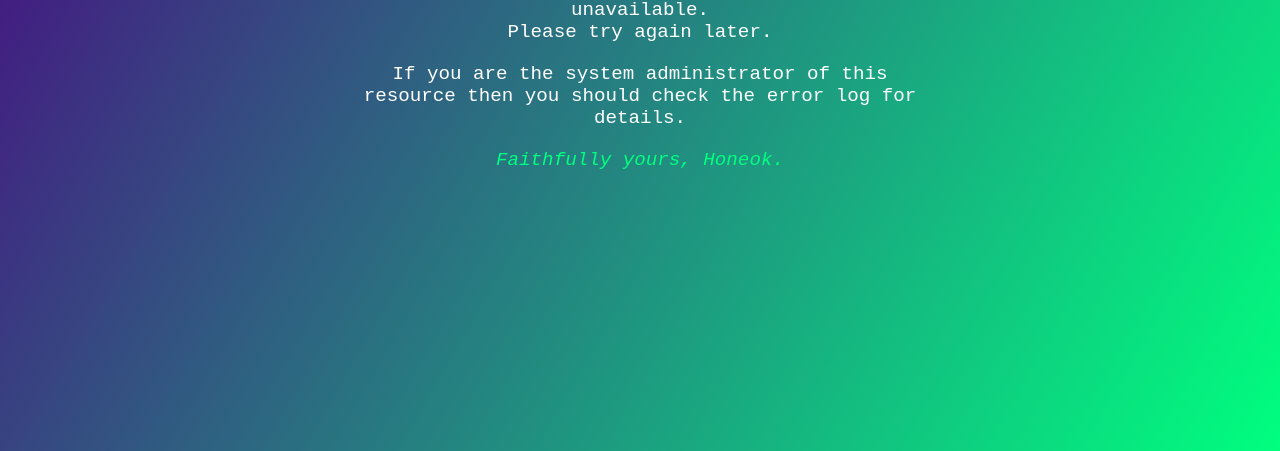
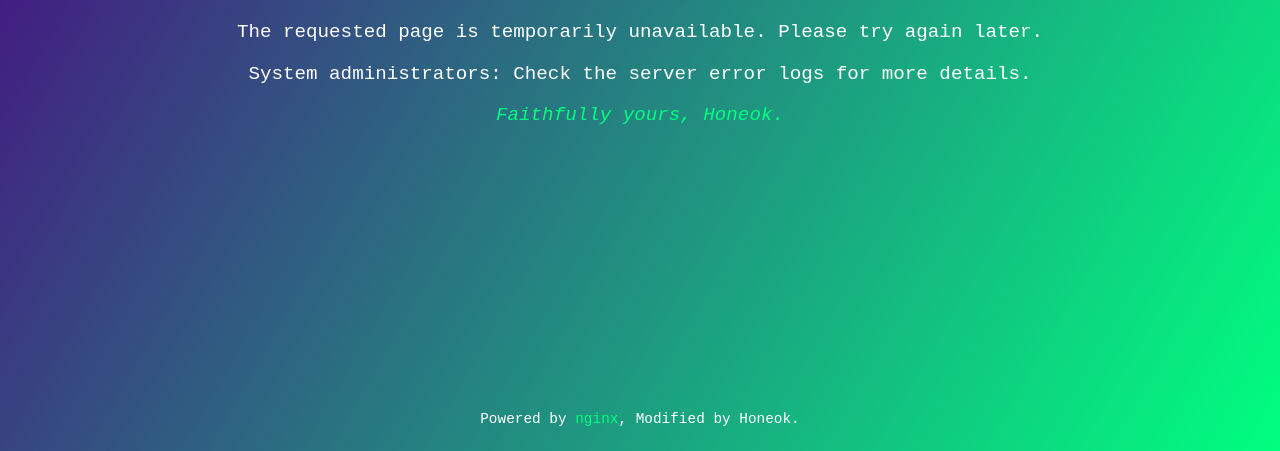
Before and after one commit to honeok/tools, a plain HTML site: page ldnmp/nginx/html/50x.html in a window 1280 px wide. Shown: the part 349-800 px from the top of the page. Drawn offline with Linux system fonts and the light colour scheme.

Commit message:
chore: remove potential problems in copyright notice
Signed-off-by: honeok <honeok@disroot.org>

```diff
--- a/ldnmp/nginx/html/50x.html
+++ b/ldnmp/nginx/html/50x.html
@@ -1,25 +1,14 @@
 <!--
-    Description: Custom 50x error page for Honeok Server, styled to match the Honeok branding.
-
-    Copyright (c) 2025 honeok <honeok@duck.com>
-
-    Licensed under the Apache License, Version 2.0 (the "License");
-    you may not use this file except in compliance with the License.
-    You may obtain a copy of the License at
-
-        http://www.apache.org/licenses/LICENSE-2.0
-
-    Unless required by applicable law or agreed to in writing, software
-    distributed under the License is distributed on an "AS IS" BASIS,
-    WITHOUT WARRANTIES OR CONDITIONS OF ANY KIND, either express or implied.
-    See the License for the specific language governing permissions and
-    limitations under the License.
+    Description: This 50x.html is a custom error page for honeok server, styled with neon glow effects to match the honeok branding.
+    Copyright (c) 2025 honeok <honeok@disroot.org>
+    SPDX-License-Identifier: Apache-2.0
 -->
 
 <!DOCTYPE html>
 <html>
 <head>
     <meta charset="UTF-8">
+    <meta name="viewport" content="width=device-width, initial-scale=1.0">
     <title>honeok - Server Error</title>
     <style>
         html {
@@ -33,13 +22,13 @@
             align-items: center;
         }
         body {
-            width: 35em;
-            margin: 0 auto;
             height: 100%;
+            margin: 0;
             display: flex;
             flex-direction: column;
             justify-content: center;
             align-items: center;
+            position: relative;
             font-family: 'Courier New', monospace;
             color: #ffffff;
         }
@@ -53,7 +42,7 @@
             text-shadow: 0 0 10px rgba(255, 255, 255, 0.8);
             margin: 0;
         }
-        p {
+        .main-text {
             font-size: 1.2em;
             text-align: center;
             margin: 10px 0;
@@ -61,6 +50,22 @@
         em {
             font-style: italic;
             color: #00ff7f;
+        }
+        .footer {
+            font-size: 0.9em;
+            color: #ffffff;
+            text-align: center;
+            position: absolute;
+            bottom: 10px;
+            width: 100%;
+        }
+        .footer a {
+            color: #00ff7f;
+            text-decoration: none;
+        }
+        .footer a:hover {
+            color: #ffff00;
+            text-decoration: underline;
         }
         @keyframes glow {
             0% { color: #ff00ff; text-shadow: 0 0 10px #ff00ff, 0 0 20px #ff00ff; }
@@ -78,11 +83,14 @@
     </style>
 </head>
 <body>
-    <h1>An error occurred</h1>
-    <p>Sorry, the page you are looking for is currently unavailable.<br/>
-    Please try again later.</p>
-    <p>If you are the system administrator of this resource then you should check
-    the error log for details.</p>
-    <p><em>Faithfully yours, Honeok.</em></p>
+    <h1>Oops! Server Error</h1>
+    <div class="main-text">
+        <p>The requested page is temporarily unavailable. Please try again later.</p>
+        <p>System administrators: Check the server error logs for more details.</p>
+        <p><em>Faithfully yours, Honeok.</em></p>
+    </div>
+    <div class="footer">
+        <p>Powered by <a href="https://nginx.org" target="_blank">nginx</a>, Modified by Honeok.</p>
+    </div>
 </body>
 </html>
```
Also changed, not shown: ldnmp/nginx/html/index.html (+13 -26 lines).
